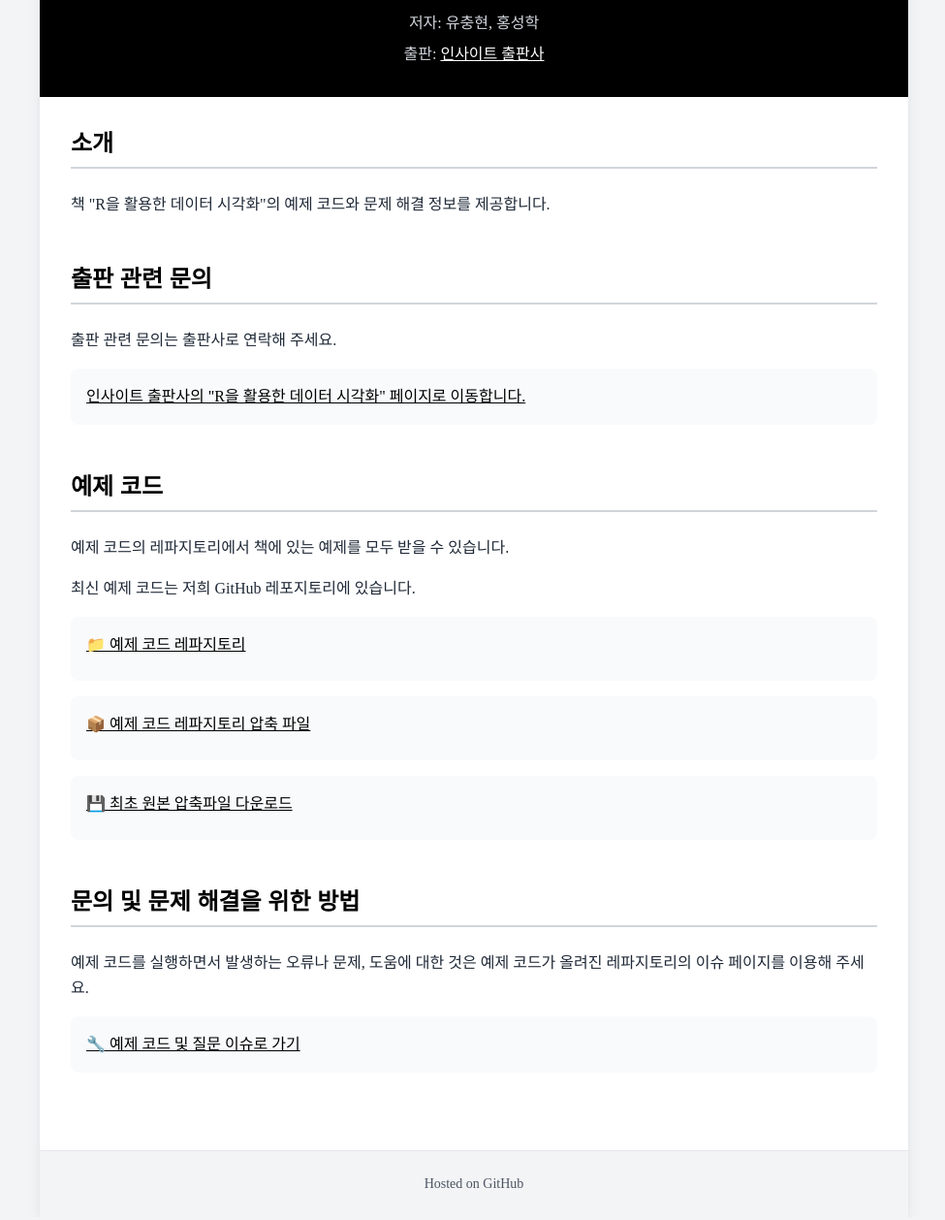
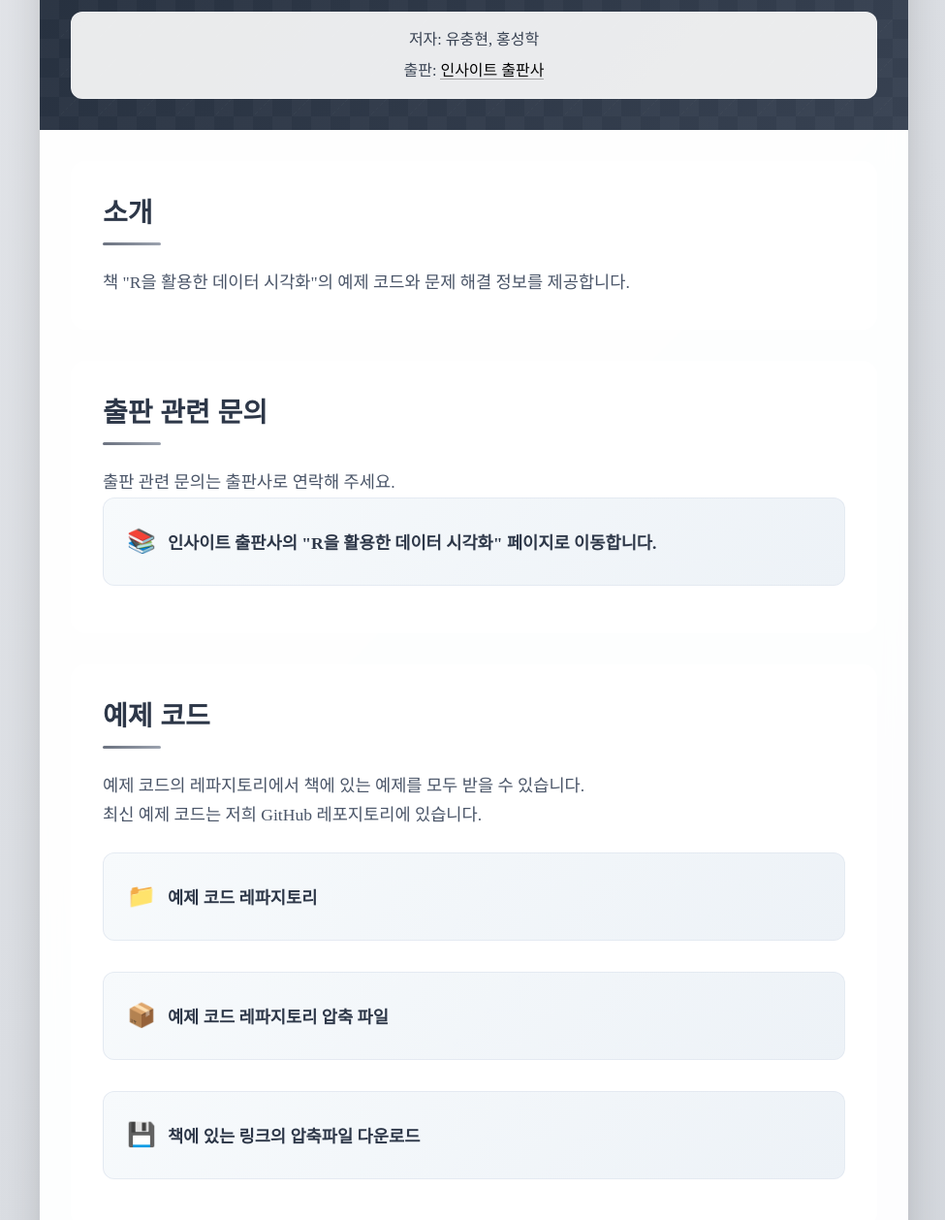
Before and after one commit to r-visualization/r-visualization.github.io, a plain HTML site: page index.html in a window 1280 px wide. Shown: the part 500-1758 px from the top of the page at 97% size, without its empty margins (151-1126 px from the left). Drawn offline with nearby package versions, Linux system fonts and the light colour scheme; a web font is replaced by a local one.

Commit message:
디자인 수정

```diff
--- a/index.html
+++ b/index.html
@@ -26,79 +26,251 @@
 
         body {
             font-family: "RIDIBatang", serif;
+            background: linear-gradient(135deg, #e5e7eb 0%, #d1d5db 100%);
+            min-height: 100vh;
         }
 
         h1, h2, h3, h4, h5, h6 {
             font-family: "GamtanRoadBatangBoldTTF", sans-serif;
         }
+
+        .book-container {
+            backdrop-filter: blur(10px);
+            background: rgba(255, 255, 255, 0.95);
+            border-radius: 20px;
+            box-shadow: 0 25px 50px -12px rgba(0, 0, 0, 0.25);
+            overflow: hidden;
+        }
+
+        .header-gradient {
+            background: linear-gradient(135deg, #1f2937 0%, #374151 100%);
+            position: relative;
+        }
+
+        .header-gradient::before {
+            content: '';
+            position: absolute;
+            top: 0;
+            left: 0;
+            right: 0;
+            bottom: 0;
+            background-image:
+                linear-gradient(45deg, rgba(229, 231, 235, 0.1) 25%, transparent 25%),
+                linear-gradient(-45deg, rgba(229, 231, 235, 0.1) 25%, transparent 25%),
+                linear-gradient(45deg, transparent 75%, rgba(229, 231, 235, 0.1) 75%),
+                linear-gradient(-45deg, transparent 75%, rgba(229, 231, 235, 0.1) 75%);
+            background-size: 40px 40px;
+            background-position: 0 0, 0 20px, 20px -20px, -20px 0px;
+            opacity: 0.3;
+        }
+
+        .book-cover {
+            transition: transform 0.3s ease, box-shadow 0.3s ease;
+            border-radius: 15px;
+            box-shadow: 0 15px 35px rgba(0, 0, 0, 0.3);
+        }
+
+        .book-cover:hover {
+            transform: translateY(-5px) scale(1.02);
+            box-shadow: 0 25px 50px rgba(0, 0, 0, 0.4);
+        }
+
+        .section-card {
+            background: rgba(255, 255, 255, 0.8);
+            border-radius: 15px;
+            padding: 2rem;
+            margin-bottom: 2rem;
+            border: 1px solid rgba(255, 255, 255, 0.2);
+            backdrop-filter: blur(10px);
+            transition: transform 0.2s ease, box-shadow 0.2s ease;
+        }
+
+        .section-card:hover {
+            transform: translateY(-2px);
+            box-shadow: 0 10px 25px rgba(0, 0, 0, 0.15);
+        }
+
+        .section-title {
+            color: #2d3748;
+            font-size: 1.75rem;
+            font-weight: 700;
+            margin-bottom: 1.5rem;
+            position: relative;
+            padding-bottom: 0.75rem;
+        }
+
+        .section-title::after {
+            content: '';
+            position: absolute;
+            bottom: 0;
+            left: 0;
+            width: 60px;
+            height: 3px;
+            background: linear-gradient(90deg, #6b7280, #9ca3af);
+            border-radius: 2px;
+        }
+
+        .link-card {
+            background: linear-gradient(135deg, #f7fafc 0%, #edf2f7 100%);
+            border-radius: 12px;
+            padding: 1.5rem;
+            margin-bottom: 1rem;
+            border: 1px solid rgba(226, 232, 240, 0.8);
+            transition: all 0.3s ease;
+            position: relative;
+            overflow: hidden;
+        }
+
+        .link-card::before {
+            content: '';
+            position: absolute;
+            top: 0;
+            left: 0;
+            width: 100%;
+            height: 100%;
+            background: linear-gradient(135deg, rgba(107, 114, 128, 0.1), rgba(156, 163, 175, 0.1));
+            opacity: 0;
+            transition: opacity 0.3s ease;
+        }
+
+        .link-card:hover::before {
+            opacity: 1;
+        }
+
+        .link-card:hover {
+            transform: translateY(-3px);
+            box-shadow: 0 15px 30px rgba(0, 0, 0, 0.1);
+            border-color: rgba(107, 114, 128, 0.3);
+        }
+
+        .link-card a {
+            color: #2d3748;
+            text-decoration: none;
+            font-weight: 600;
+            position: relative;
+            z-index: 1;
+            transition: color 0.3s ease;
+        }
+
+        .link-card:hover a {
+            color: #1a202c;
+        }
+
+        .emoji-icon {
+            font-size: 1.5rem;
+            margin-right: 0.75rem;
+            display: inline-block;
+        }
+
+        .author-info {
+            background: rgba(255, 255, 255, 0.9);
+            border-radius: 12px;
+            padding: 1rem;
+            margin-top: 1rem;
+            border: 1px solid rgba(255, 255, 255, 0.3);
+        }
+
+        .publisher-link {
+            color: #000000;
+            transition: all 0.3s ease;
+            text-decoration: none;
+            border-bottom: 1px solid rgba(0, 0, 0, 0.3);
+        }
+
+        .publisher-link:hover {
+            color: #374151;
+            border-bottom-color: #374151;
+        }
+
+        .footer-modern {
+            background: linear-gradient(135deg, #2d3748 0%, #4a5568 100%);
+            color: #a0aec0;
+            padding: 2rem;
+            text-align: center;
+            border-radius: 0 0 20px 20px;
+        }
+
+        .text-content {
+            color: #4a5568;
+            line-height: 1.7;
+            font-size: 1.1rem;
+        }
+
+        @media (max-width: 768px) {
+            .book-container {
+                margin: 1rem;
+                border-radius: 15px;
+            }
+
+            .section-card {
+                padding: 1.5rem;
+            }
+
+            .link-card {
+                padding: 1.25rem;
+            }
+        }
     </style>
 </head>
 <body class="bg-gray-100 min-h-screen">
-    <div class="max-w-4xl mx-auto bg-white shadow-lg min-h-screen">
+    <div class="max-w-4xl mx-auto book-container min-h-screen">
         <!-- Header -->
-        <header class="bg-black text-white p-8 text-center">
+        <header class="header-gradient text-white p-8 text-center">
             <div class="mb-6">
-                <img src="images/r-visualization-book-cover-flat-small.jpg" alt="R을 활용한 데이터 시각화 책 표지" class="mx-auto rounded-lg shadow-md max-w-xs">
+                <img src="images/r-visualization-book-cover-flat-small.jpg" alt="R을 활용한 데이터 시각화 책 표지" class="mx-auto book-cover max-w-xs">
             </div>
             <h1 class="text-3xl md:text-4xl font-bold mb-4">R을 활용한 데이터 시각화</h1>
-            <div class="text-gray-300">
-                <p class="mb-2">저자: 유충현, 홍성학</p>
-                <p>출판: <a href="http://www.insightbook.co.kr" target="_blank" class="text-white hover:text-gray-300 underline">인사이트 출판사</a></p>
+            <div class="author-info">
+                <p class="mb-2 text-gray-700">저자: 유충현, 홍성학</p>
+                <p class="text-gray-700">출판: <a href="http://www.insightbook.co.kr" target="_blank" class="publisher-link">인사이트 출판사</a></p>
             </div>
         </header>
 
         <!-- Main Content -->
         <main class="p-8">
             <!-- 소개 섹션 -->
-            <section class="mb-12">
-                <h2 class="text-2xl font-bold text-black mb-6 border-b-2 border-gray-300 pb-2">소개</h2>
-                <div class="space-y-4 text-gray-800 leading-relaxed">
+            <section class="section-card">
+                <h2 class="section-title">소개</h2>
+                <div class="text-content">
                     <p>책 "R을 활용한 데이터 시각화"의 예제 코드와 문제 해결 정보를 제공합니다.</p>
                 </div>
             </section>
 
             <!-- 출판 관련 문의 섹션 -->
-            <section class="mb-12">
-                <h2 class="text-2xl font-bold text-black mb-6 border-b-2 border-gray-300 pb-2">출판 관련 문의</h2>
-                <div class="space-y-4 text-gray-800 leading-relaxed">
+            <section class="section-card">
+                <h2 class="section-title">출판 관련 문의</h2>
+                <div class="text-content">
                     <p>출판 관련 문의는 출판사로 연락해 주세요.</p>
-                    <div class="bg-gray-50 p-4 rounded-lg">
+                    <div class="link-card">
                         <a href="http://www.insightbook.co.kr/book/programming-insight/r%EC%9D%84-%ED%99%9C%EC%9A%A9%ED%95%9C-%EB%8D%B0%EC%9D%B4%ED%84%B0-%EC%8B%9C%EA%B0%81%ED%99%94"
-                           target="_blank"
-                           class="text-black hover:text-gray-600 underline font-medium">
-                            인사이트 출판사의 "R을 활용한 데이터 시각화" 페이지로 이동합니다.
+                           target="_blank">
+                            <span class="emoji-icon">📚</span>인사이트 출판사의 "R을 활용한 데이터 시각화" 페이지로 이동합니다.
                         </a>
                     </div>
                 </div>
             </section>
 
             <!-- 예제 코드 섹션 -->
-            <section class="mb-12">
-                <h2 class="text-2xl font-bold text-black mb-6 border-b-2 border-gray-300 pb-2">예제 코드</h2>
-                <div class="space-y-4 text-gray-800 leading-relaxed">
+            <section class="section-card">
+                <h2 class="section-title">예제 코드</h2>
+                <div class="text-content">
                     <p>예제 코드의 레파지토리에서 책에 있는 예제를 모두 받을 수 있습니다.</p>
                     <p>최신 예제 코드는 저희 GitHub 레포지토리에 있습니다.</p>
 
                     <div class="grid md:grid-cols-1 gap-4 mt-6">
-                        <div class="bg-gray-50 p-4 rounded-lg">
-                            <a href="https://github.com/r-visualization/r-visualization-book"
-                               target="_blank"
-                               class="text-black hover:text-gray-600 underline font-medium block mb-2">
-                                📁 예제 코드 레파지토리
+                        <div class="link-card">
+                            <a href="https://github.com/r-visualization/r-visualization-book" target="_blank">
+                                <span class="emoji-icon">📁</span>예제 코드 레파지토리
                             </a>
                         </div>
-                        <div class="bg-gray-50 p-4 rounded-lg">
-                            <a href="https://github.com/r-visualization/r-visualization-book/archive/master.zip"
-                               target="_blank"
-                               class="text-black hover:text-gray-600 underline font-medium block mb-2">
-                                📦 예제 코드 레파지토리 압축 파일
+                        <div class="link-card">
+                            <a href="https://github.com/r-visualization/r-visualization-book/archive/master.zip" target="_blank">
+                                <span class="emoji-icon">📦</span>예제 코드 레파지토리 압축 파일
                             </a>
                         </div>
-                        <div class="bg-gray-50 p-4 rounded-lg">
-                            <a href="https://www.dropbox.com/s/80f4fq4qz5fktfz/R_visualization.zip"
-                               target="_blank"
-                               class="text-black hover:text-gray-600 underline font-medium block mb-2">
-                                💾 최초 원본 압축파일 다운로드
+                        <div class="link-card">
+                            <a href="https://www.dropbox.com/s/80f4fq4qz5fktfz/R_visualization.zip" target="_blank">
+                                <span class="emoji-icon">💾</span>책에 있는 링크의 압축파일 다운로드
                             </a>
                         </div>
                     </div>
@@ -106,15 +278,13 @@
             </section>
 
             <!-- 문의 및 문제 해결 섹션 -->
-            <section class="mb-12">
-                <h2 class="text-2xl font-bold text-black mb-6 border-b-2 border-gray-300 pb-2">문의 및 문제 해결을 위한 방법</h2>
-                <div class="space-y-4 text-gray-800 leading-relaxed">
+            <section class="section-card">
+                <h2 class="section-title">문의 및 문제 해결</h2>
+                <div class="text-content">
                     <p>예제 코드를 실행하면서 발생하는 오류나 문제, 도움에 대한 것은 예제 코드가 올려진 레파지토리의 이슈 페이지를 이용해 주세요.</p>
-                    <div class="bg-gray-50 p-4 rounded-lg">
-                        <a href="https://github.com/r-visualization/r-visualization-book/issues"
-                           target="_blank"
-                           class="text-black hover:text-gray-600 underline font-medium">
-                            🔧 예제 코드 및 질문 이슈로 가기
+                    <div class="link-card">
+                        <a href="https://github.com/r-visualization/r-visualization-book/issues" target="_blank">
+                            <span class="emoji-icon">🔧</span>예제 코드 및 질문 이슈로 가기
                         </a>
                     </div>
                 </div>
@@ -122,7 +292,7 @@
         </main>
 
         <!-- Footer -->
-        <footer class="bg-gray-100 text-center py-6 text-gray-600 text-sm border-t">
+        <footer class="footer-modern">
             <p>Hosted on GitHub</p>
         </footer>
     </div>
```
